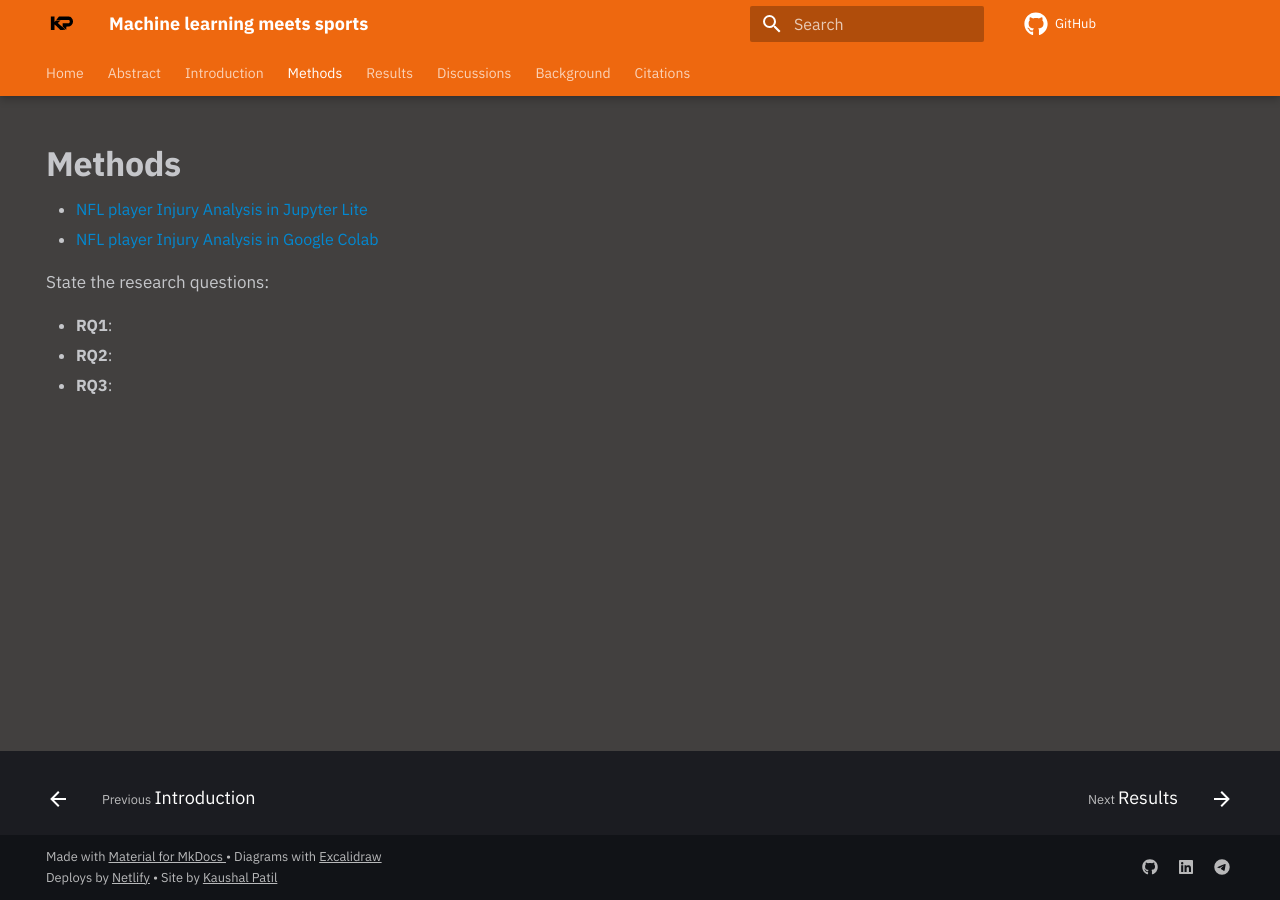
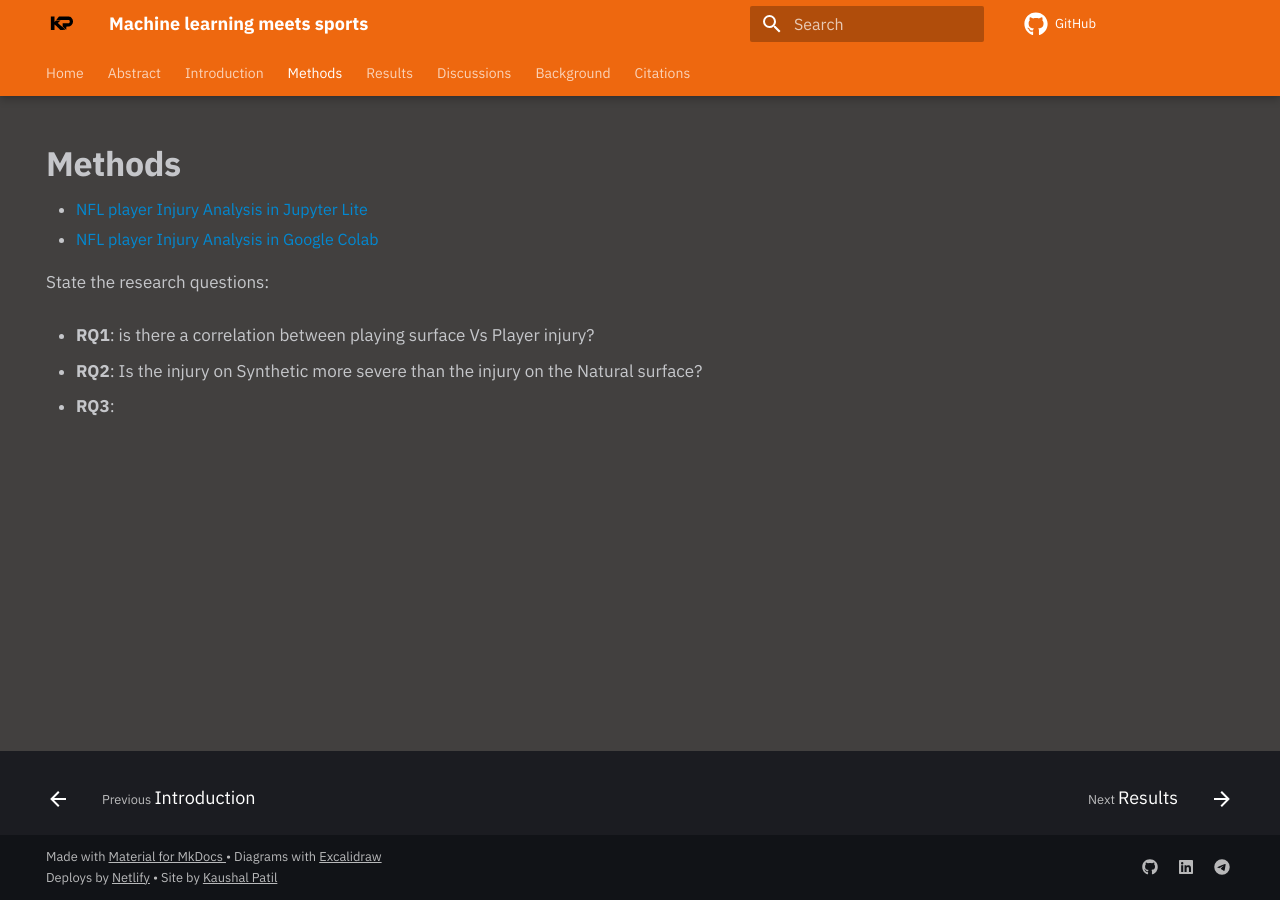
Before and after one commit to kaushal1014/research-paper-template-Athlete-Injuries, an MkDocs documentation site: the page built from docs/methods/index.md, in a window 1280 px wide. Built offline with MkDocs 1.6.1 and Material for MkDocs 9.7.7, drawn with Linux system fonts in a browser that asks for light colours; some web fonts are replaced; comment, search, counter and statistics services are not loaded.

Commit message:
added research qs

```diff
--- a/docs/methods/index.md
+++ b/docs/methods/index.md
@@ -11,6 +11,8 @@ hide:
 
 State the research questions:
 
-- **RQ1**:
-- **RQ2**:
+- **RQ1**: is there a correlation between playing surface Vs Player injury?
+
+- **RQ2**: Is the injury on Synthetic more severe than the injury on the Natural surface?
+
 - **RQ3**:
```
